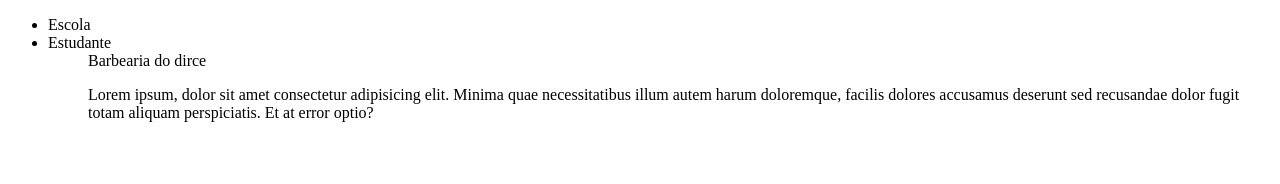
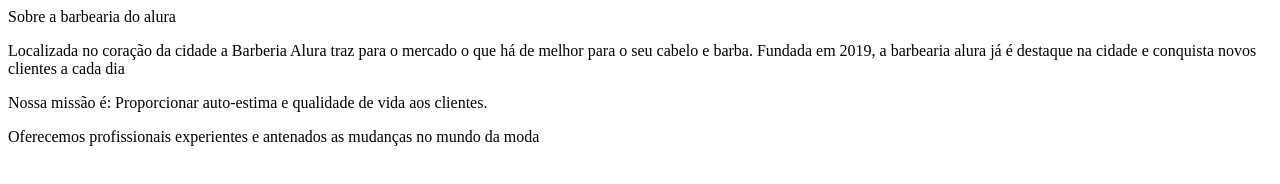
Before and after one commit to eduardaprates/barbearia-dirce-1b-2023, a plain HTML site: page index.html in a window 1280 px wide. Drawn offline with Linux system fonts and the light colour scheme.

Commit message:
barbearia 08:49

```diff
--- a/index.html
+++ b/index.html
@@ -1,18 +1,18 @@
 <!DOCTYPE html>
-<html lang="PT-br">
+<html lang="Barbearia do dirce">
 <head>
     <meta charset="UTF-8">
     <meta name="viewport" content="width=device-width, initial-scale=1.0">
-    <title>barbearia dirce 1b 2023</title>
+    <title>???</title>
 </head>
-<body>
-    <ul>
-        <li>Escola</li>
-        <li>Estudante</li>
-    <ul>
-
-        <hi>Barbearia do dirce</hi>
-
-        <p>Lorem ipsum, dolor sit amet consectetur adipisicing elit. Minima quae necessitatibus illum autem harum doloremque, facilis dolores accusamus deserunt sed recusandae dolor fugit totam aliquam perspiciatis. Et at error optio?
+<body> <hl>Sobre a barbearia do alura</hl>
+    <p>Localizada no coração da cidade a Barberia Alura traz para o mercado
+        o que há de melhor para o seu cabelo e barba.
+        Fundada em 2019, a barbearia alura já é destaque na cidade e conquista
+        novos clientes a cada dia</p>
+    <p>Nossa missão é: Proporcionar auto-estima e qualidade de vida
+        aos clientes.</p>
+    <p>Oferecemos profissionais experientes e antenados as mudanças
+        no mundo da moda</p>
 </body>
 </html>
```
